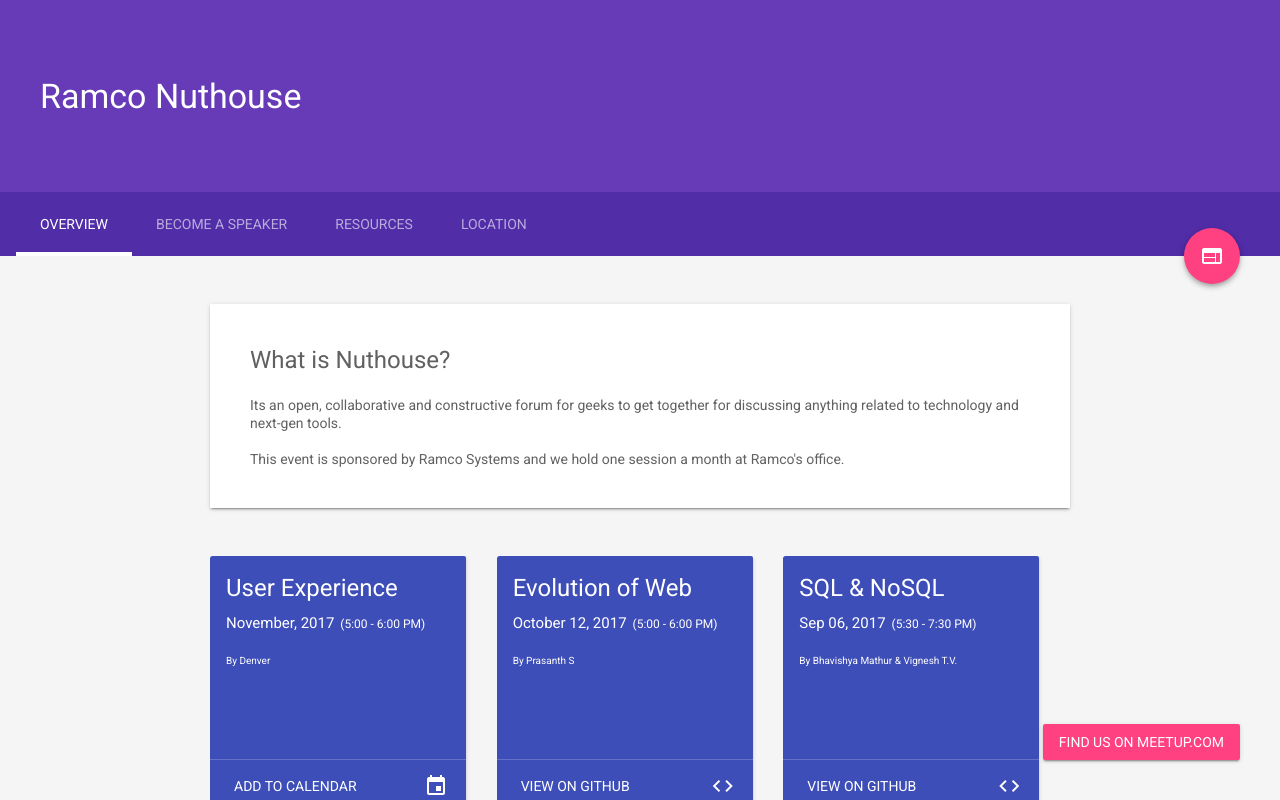
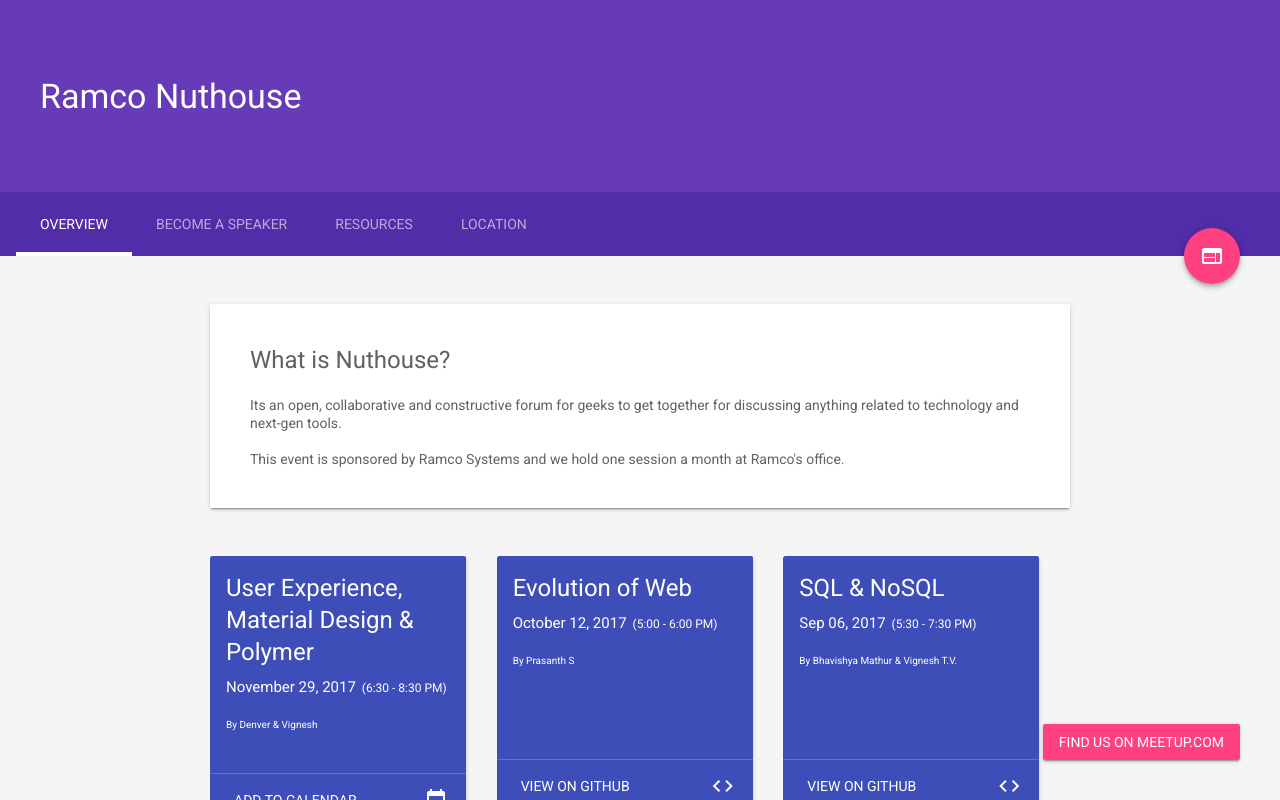
Before and after one commit to TheNutHouse/thenuthouse.github.io, a plain HTML site: page index.html in a window 1280 px wide. Drawn offline with nearby package versions, Linux system fonts and the light colour scheme.

Commit message:
Updated nuthouse 3 to website

```diff
--- a/index.html
+++ b/index.html
@@ -97,15 +97,15 @@
           <div class="demo-card-event mdl-card mdl-shadow--2dp">
             <div class="mdl-card__title mdl-card--expand">
               <h4>
-                User Experience<br>
-                <span style="font-size:15px;">November, 2017</span>
-                 <span style="font-size:12px;">(5:00 - 6:00 PM)</span>
+                User Experience, Material Design &amp; Polymer<br>
+                <span style="font-size:15px;">November 29, 2017</span>
+                 <span style="font-size:12px;">(6:30 - 8:30 PM)</span>
                  <br>
-                 <span style="font-size:10px;">By Denver</span>
+                 <span style="font-size:10px;">By Denver &amp; Vignesh</span>
               </h4>
             </div>
             <div class="mdl-card__actions mdl-card--border">
-              <a class="mdl-button mdl-button--colored mdl-js-button mdl-js-ripple-effect" href="https://calendar.google.com/calendar/event?action=TEMPLATE&tmeid=XzZ0bG5hcXJsZTVwNmNwYjRkaG1qNHBocGVoazdjcTNjZTlrbWNkM21jZ29uNm9iOGU0czMwcjFvYzhwaml0MzNlY3NtNnQ5cGRobm1tcWo3NjRvM2dkMzM2OWltdWMzaWM4czYyZDM3ZDFqbWUgdmlnbmVzaHZpc3dhbUBt&tmsrc=vigneshviswam%40gmail.com" target="_blank">
+              <a class="mdl-button mdl-button--colored mdl-js-button mdl-js-ripple-effect" href="https://calendar.google.com/calendar/event?action=TEMPLATE&tmeid=NjA1cXVmOHJlcjY1MXMyZThmMDMzZHUxMjggdmlnbmVzaHZpc3dhbUBt&tmsrc=vigneshviswam%40gmail.com" target="_blank">
                 Add to Calendar
               </a>
               <div class="mdl-layout-spacer"></div>
```
